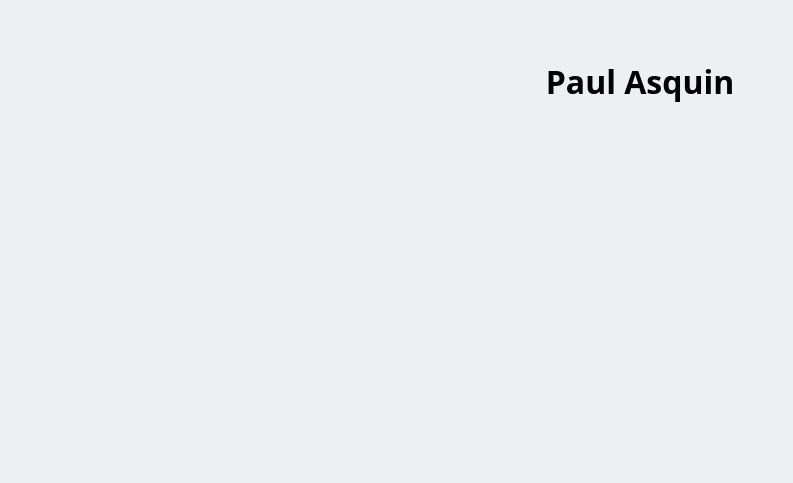
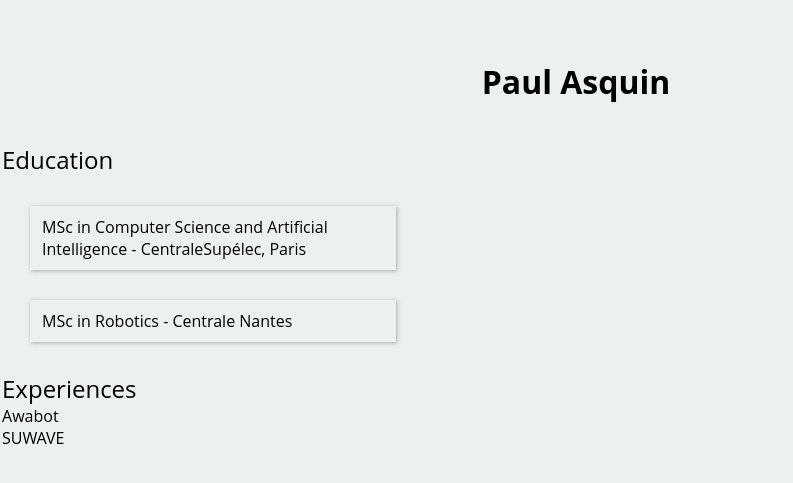
Before and after one commit to paulasquin/personal-website, a Flask app: page / in a window 1280 px wide. Shown: the top 483 px of the page, without its empty margins (0-793 px from the left). Run offline with Flask 2, Linux system fonts and the light colour scheme.

Commit message:
first structuration of home page with css

```diff
--- a/static/style.css
+++ b/static/style.css
@@ -5,7 +5,7 @@
 	background-color: #ECF0F1;
 }
 
-.container {
+.main-container {
     width: 90%;
 }
 
@@ -16,23 +16,16 @@
     margin-bottom: 40px;
 }
 
-
-.main {
-    margin-top: 30px;
+.main-section {
 }
 
-
-.menu a {
-
-    font-size: 17px;
+.education-block {
+    padding: 10px;
+    margin: 30px;
+    box-shadow: 1px 1px 4px #aaa;
+    width: 30%;
 }
 
-
-.menu .icon {
-    display: none;
+.section-title{
+    font-size: x-large;
 }
-
-
-.head {
-    margin-top: 50px;
-}
--- a/templates/pages/home.html
+++ b/templates/pages/home.html
@@ -12,6 +12,36 @@
 
     {% include 'components/header.html' %}
 
+    <section id="education" class="main-section">
+
+        <legend class="section-title">Education</legend>
+
+        <div class="education-block">
+            <legend class="education-name">MSc in Computer Science and Artificial Intelligence - CentraleSupélec,
+                Paris
+            </legend>
+        </div>
+
+        <div class="education-block">
+            <legend class="education-name">MSc in Robotics - Centrale Nantes</legend>
+        </div>
+
+    </section>
+
+    <section id="experience" class="main-section">
+
+        <legend class="section-title">Experiences</legend>
+
+        <div class="experience-block">
+            <legend>Awabot</legend>
+        </div>
+
+        <div class="experience-block">
+            <legend>SUWAVE</legend>
+        </div>
+
+    </section>
+
 </div>
 </body>
 </html>
```
Lines whose indentation alone changed are shown as unchanged.
